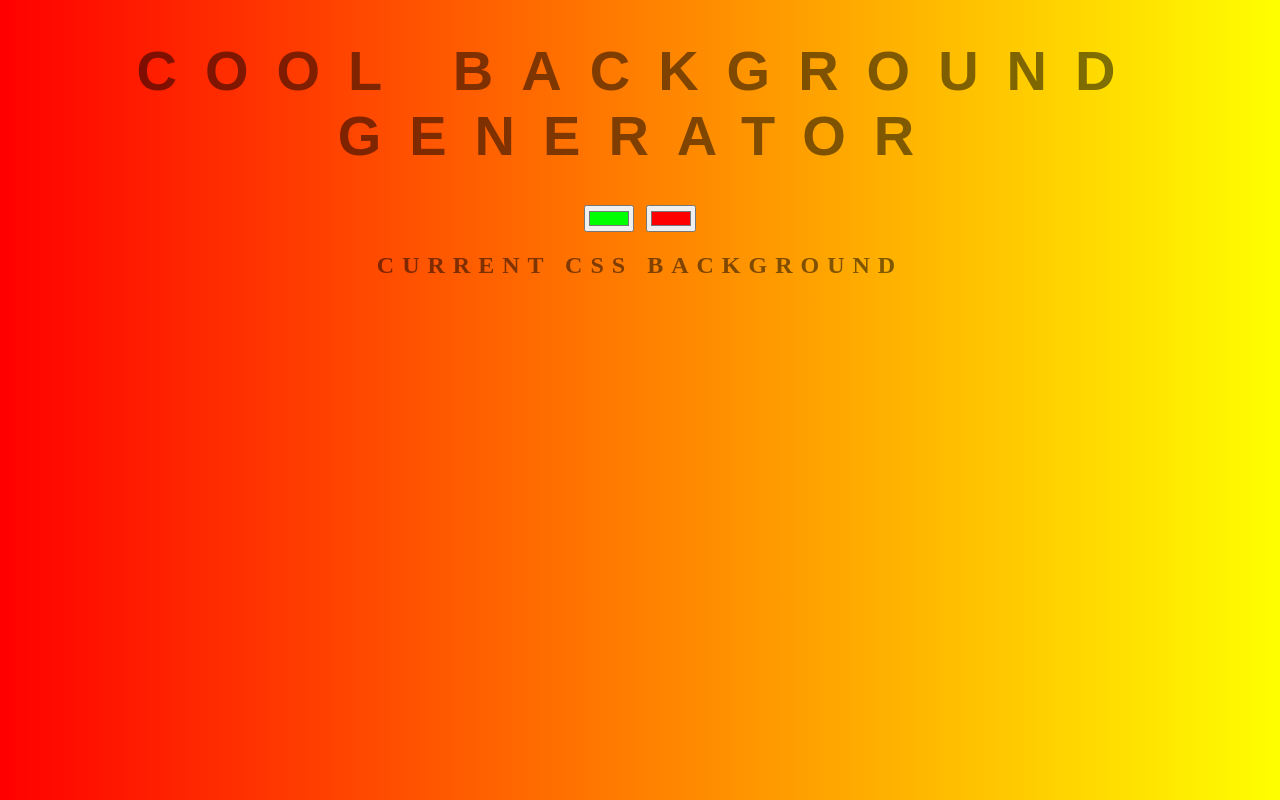
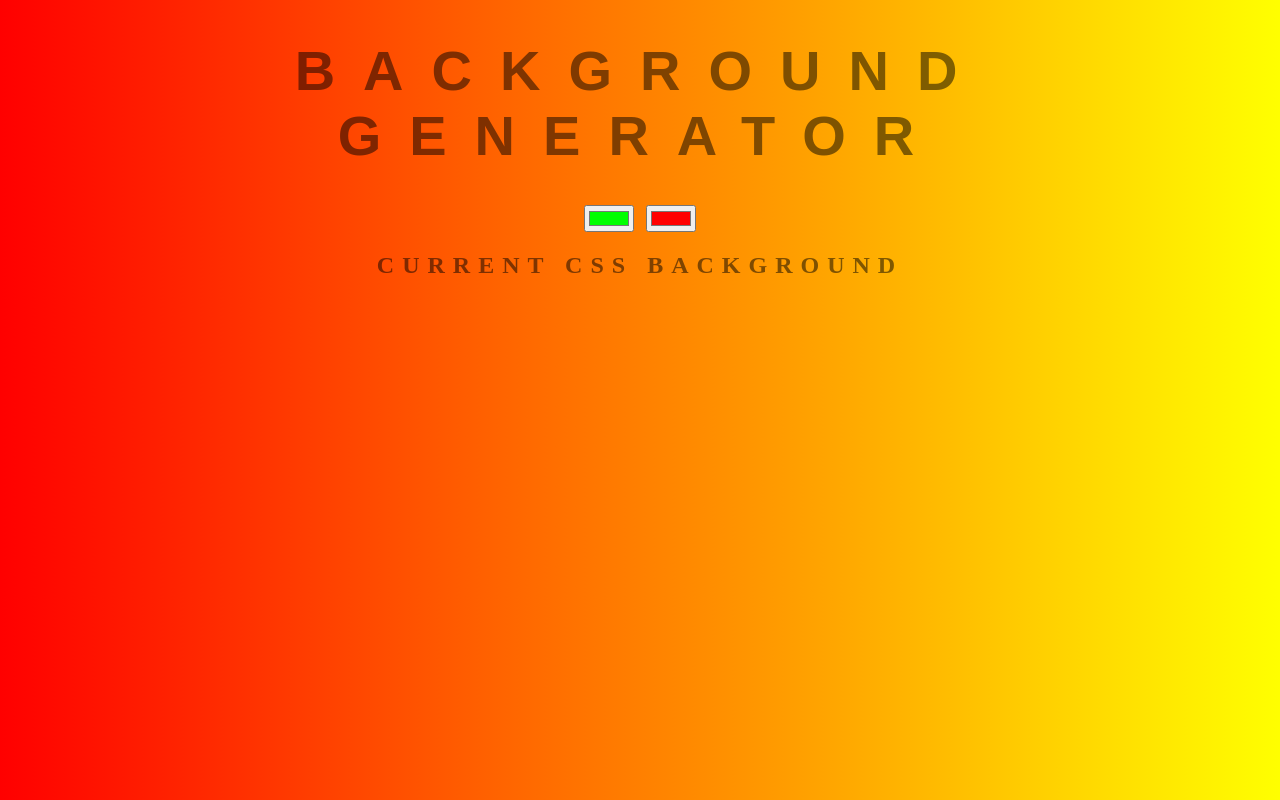
Before and after one commit to JoeHenson/background-generator, a plain HTML site: page index.html in a window 1280 px wide. Drawn offline with Linux system fonts and the light colour scheme.

Commit message:
fixed typo

```diff
--- a/index.html
+++ b/index.html
@@ -5,7 +5,7 @@
 	<link rel="stylesheet" type="text/css" href="style.css">
 </head>
 <body id="gradient">
- <h1>COOL Background generator  </h1>
+ <h1>Background generator  </h1>
  <input class="color1" type="color" name="color1"  value="#00ff00">
  <input class="color2" type="color" name="color2"  value="#ff0000">
  <h2>Current CSS Background </h2>
```
Also changed, not shown: 1 other file.
